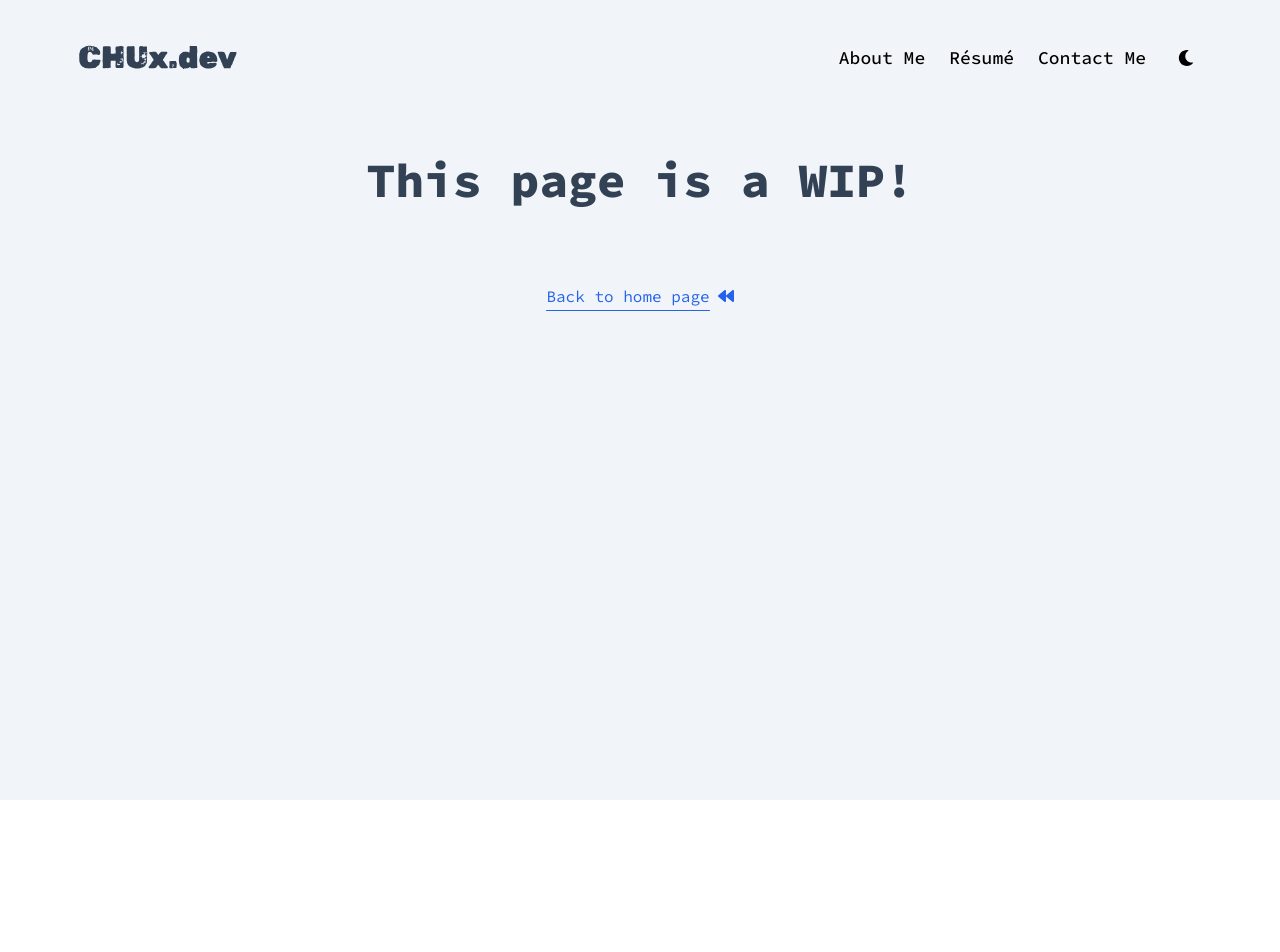
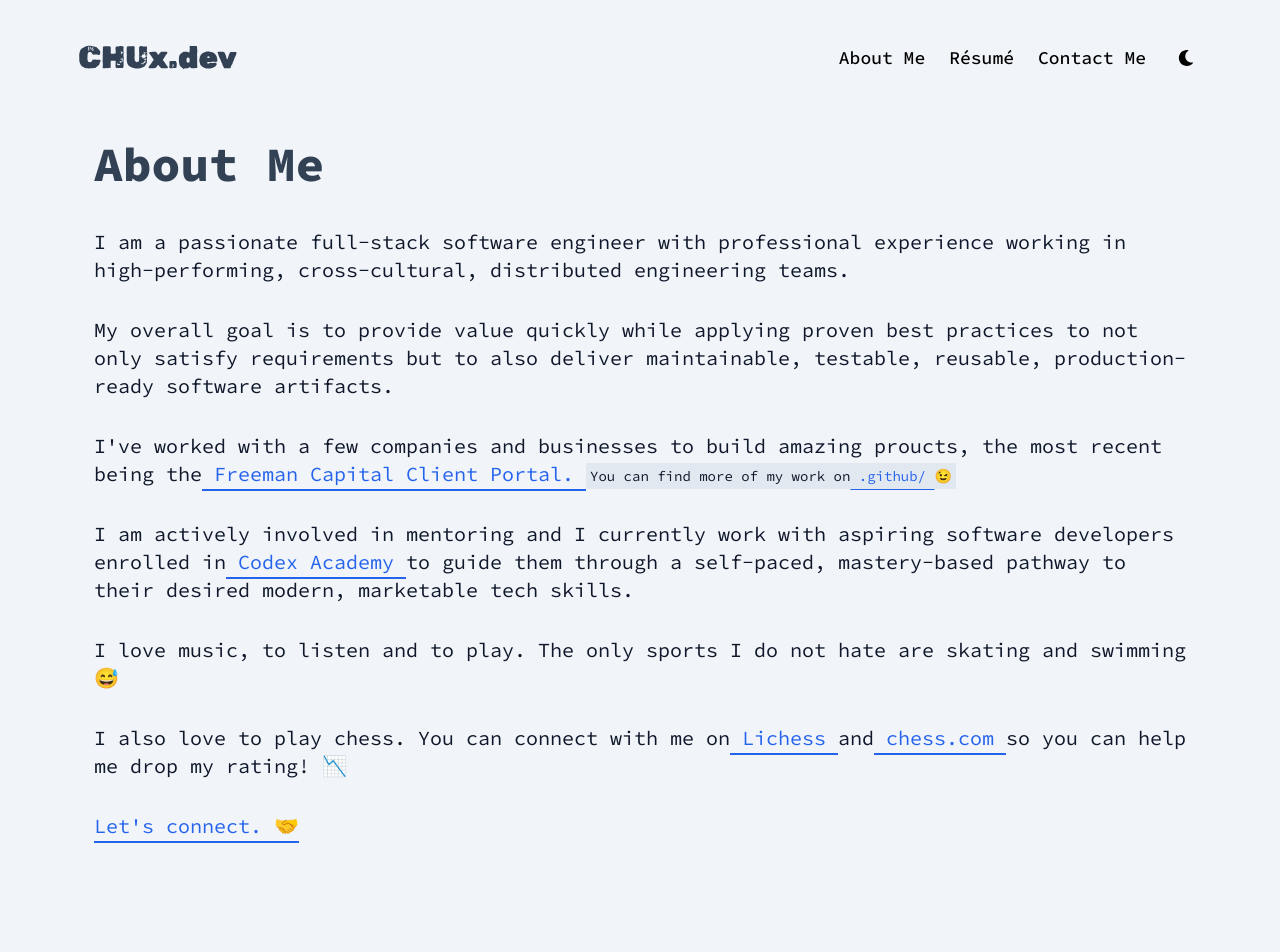
Before and after one commit to chuxmykel/chux.dev, a React (Vite) app: page /about in a window 1280 px wide. Shown: the top 952 px of the page. Before the commit the page ends 800 px from the top, so only its background shows below. Built offline with nearby package versions, Linux system fonts and the light colour scheme.

Commit message:
add about page content

```diff
--- a/src/App.tsx
+++ b/src/App.tsx
@@ -7,6 +7,7 @@ import { Home } from "./pages";
 import { About } from "./pages/About";
 import { NotFoundPage } from "./pages/NotFoundPage";
 import { ThankYou } from "./pages/ThankYou";
+import { Footer } from "./components/Footer";
 
 export function App() {
   return (
@@ -30,6 +31,7 @@ export function App() {
                   <NotFoundPage />
                 </Route>
               </Switch>
+              <Footer />
             </Router>
           </div>
         </div>
--- a/src/components/BackToHomePageButton.tsx
+++ b/src/components/BackToHomePageButton.tsx
@@ -3,7 +3,7 @@ import { Link } from "react-router-dom";
 
 export function BackToHomePageButton() {
   return (
-    <div className="flex gap-2 items-center text-blue-600 dark:text-blue-400 underline underline-offset-8">
+    <div className="flex gap-2 items-center text-blue-600 hover:text-blue-400 dark:text-blue-400 dark:hover:text-blue-300 underline underline-offset-8">
       <Link to="/">
         <span>Back to home page</span>
       </Link>
--- a/src/components/Footer.tsx
+++ b/src/components/Footer.tsx
@@ -1,16 +1,13 @@
-import { ContactMeForm } from "./ContactMeForm";
-import { SocialLinks } from "./SocialLinks";
+import { MdCopyright } from "react-icons/md";
 
 export function Footer() {
   return (
     <>
-      <ContactMeForm />
-      <SocialLinks />
       <div className="mt-28 max-sm:text-left text-right pb-4">
-        <p className="text-slate-300 dark:text-slate-700">
-          <span className="text-xl">&copy;</span> Ngwobia, Chukwudi Mike{" "}
-          {new Date().getFullYear()}
-        </p>
+        <span className="text-slate-300 dark:text-slate-700">
+          <MdCopyright className="inline -mt-1" />
+          {` ${new Date().getFullYear()} Copyright. Ngwobia, Chukwudi Mike`}
+        </span>
       </div>
     </>
   );
--- a/src/components/IntroductionWithCarousel.tsx
+++ b/src/components/IntroductionWithCarousel.tsx
@@ -25,7 +25,7 @@ export function IntroductionWithCarousel() {
   }
 
   async function deleteTitle() {
-    for (let char of titles[titleIdx]) {
+    for (let _char of titles[titleIdx]) {
       setTitle((prevTitle) => prevTitle.slice(0, -1));
       await delay(50);
     }
--- a/src/pages/About.tsx
+++ b/src/pages/About.tsx
@@ -1,12 +1,94 @@
-import { BackToHomePageButton } from "../components/BackToHomePageButton";
+import { Link } from "react-router-dom";
 
 export function About() {
   return (
-    <div className="pt-20 flex flex-col items-center justify-center">
-      <h1 className="mb-20 text-5xl font-extrabold text-slate-700 dark:text-slate-200">
-        This page is a WIP!
-      </h1>
-      <BackToHomePageButton />
+    <div className="flex items-center justify-center">
+      <div className="h-full w-full pt-16 px-4">
+        <h1 className="text-5xl font-extrabold text-slate-700 dark:text-slate-200 mb-10">
+          About Me
+        </h1>
+
+        <p className="text-lg md:text-xl text-slate-900 dark:text-slate-50 pb-8">
+          I am a passionate full-stack software engineer with professional
+          experience working in high-performing, cross-cultural, distributed
+          engineering teams.
+        </p>
+
+        <p className="text-lg md:text-xl text-slate-900 dark:text-slate-50 pb-8">
+          My overall goal is to provide value quickly while applying proven best
+          practices to not only satisfy requirements but to also deliver
+          maintainable, testable, reusable, production-ready software artifacts.
+        </p>
+
+        <p className="text-lg md:text-xl text-slate-900 dark:text-slate-50 pb-8">
+          I've worked with a few companies and businesses to build amazing
+          proucts, the most recent being the
+          <a
+            href="https://app.freemancapital.co"
+            target="_blank"
+            className="text-blue-600 hover:text-blue-400 dark:text-blue-400 dark:hover:text-blue-300 underline underline-offset-8"
+          >
+            {` Freeman Capital Client Portal. `}
+          </a>
+          <span className="text-sm bg-slate-200 dark:bg-slate-700 cursor-pointer p-1">
+            You can find more of my work on
+            <a
+              href="https://github.com/chuxmykel"
+              target="_blank"
+              className="text-blue-600 hover:text-blue-400 dark:text-blue-400 dark:hover:text-blue-300 underline underline-offset-8"
+            >
+              <span className="">{` .github/ `}</span>
+            </a>
+            😉
+          </span>
+        </p>
+
+        <p className="text-lg md:text-xl text-slate-900 dark:text-slate-50 pb-8">
+          I am actively involved in mentoring and I currently work with aspiring
+          software developers enrolled in
+          <a
+            href="https://codex.academy/"
+            className="text-blue-600 hover:text-blue-400 dark:text-blue-400 dark:hover:text-blue-300 underline underline-offset-8"
+          >
+            {` Codex Academy `}
+          </a>
+          to guide them through a self-paced, mastery-based pathway to their
+          desired modern, marketable tech skills.
+        </p>
+
+        <p className="text-lg md:text-xl text-slate-900 dark:text-slate-50 pb-8">
+          I love music, to listen and to play. The only sports I do not hate are
+          skating and swimming 😅
+        </p>
+
+        <p className="text-lg md:text-xl text-slate-900 dark:text-slate-50 pb-8">
+          I also love to play chess. You can connect with me on
+          <a
+            className="text-blue-600 hover:text-blue-400 dark:text-blue-400 dark:hover:text-blue-300 underline underline-offset-8"
+            href="https://lichess.org/@/ChuxMyke"
+            target="_blank"
+          >
+            {` Lichess `}
+          </a>
+          and
+          <a
+            href="https://www.chess.com/member/slimchux"
+            className="text-blue-600 hover:text-blue-400 dark:text-blue-400 dark:hover:text-blue-300 underline underline-offset-8"
+            target="_blank"
+          >{` chess.com `}</a>
+          so you can help me drop my rating! 📉
+        </p>
+
+        <p className="text-lg md:text-xl text-slate-900 dark:text-slate-50 pb-8">
+          <Link
+            to="/#contact-me"
+            className="text-blue-600 hover:text-blue-400 dark:text-blue-400 dark:hover:text-blue-300 underline underline-offset-8"
+          >
+            Let's connect. <span className="text-xl">🤝</span>
+          </Link>
+        </p>
+
+      </div>
     </div>
   );
 }
--- a/src/pages/index.tsx
+++ b/src/pages/index.tsx
@@ -1,6 +1,7 @@
 import { SoftwareEngineer as SoftwareEngineerSVG } from "../svg/SoftwareEngineer.svg";
 import { IntroductionWithCarousel } from "../components/IntroductionWithCarousel";
-import { Footer } from "../components/Footer";
+import { ContactMeForm } from "../components/ContactMeForm";
+import { SocialLinks } from "../components/SocialLinks";
 
 export function Home() {
   return (
@@ -16,7 +17,8 @@ export function Home() {
           </div>
         </div>
       </div>
-      <Footer />
+      <ContactMeForm />
+      <SocialLinks />
     </>
   );
 }
--- a/src/svg/Logo.svg.tsx
+++ b/src/svg/Logo.svg.tsx
@@ -13,7 +13,7 @@ export function Logo() {
     >
       <g
         transform="translate(0.000000,209.000000) scale(0.100000,-0.100000)"
-        fill={`${theme === "dark" ? "#E2E8F0" : "#334155"}`}
+        fill={`${theme === "dark" ? "#94A3B8" : "#334155"}`}
         stroke="none"
       >
         <path
```
